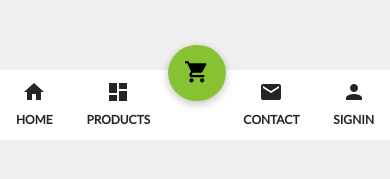
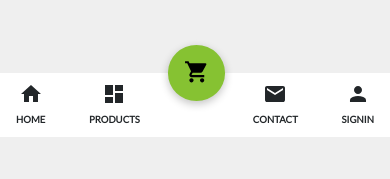
Before and after one commit to hkotsar/e-shop-design, a website: page index.html in a window 390 px wide. Shown: the part 707-886 px from the top of the page. Drawn offline with Linux system fonts and the light colour scheme.

Commit message:
navigation responsive test 1

```diff
--- a/sass/_components.scss
+++ b/sass/_components.scss
@@ -158,6 +158,7 @@
     margin-bottom: -3rem;
     display: flex;
     align-items: center;
+
     z-index: 99997;
 
     nav {
@@ -166,8 +167,9 @@
         align-items: center;
         background: #fff;
         padding: 1.2rem 0rem;
+        width: 40rem;
         width: 100%;
-        margin: auto;
+        margin: 0;
     }
 
     &--link {
@@ -175,7 +177,7 @@
         flex-direction: column;
         text-decoration: none;
         align-items: center;
-        font-size: 1.5rem;
+        font-size: 1.2rem;
         color: $gray;
         font-weight: bold;
         margin: 0rem 2rem;
--- a/sass/_layout.scss
+++ b/sass/_layout.scss
@@ -13,6 +13,7 @@
         bottom: 0;
         flex-direction: column;
         width: 100%;
+
     }
 }
 .landpage {
```
Also changed, not shown: css/style.css.
